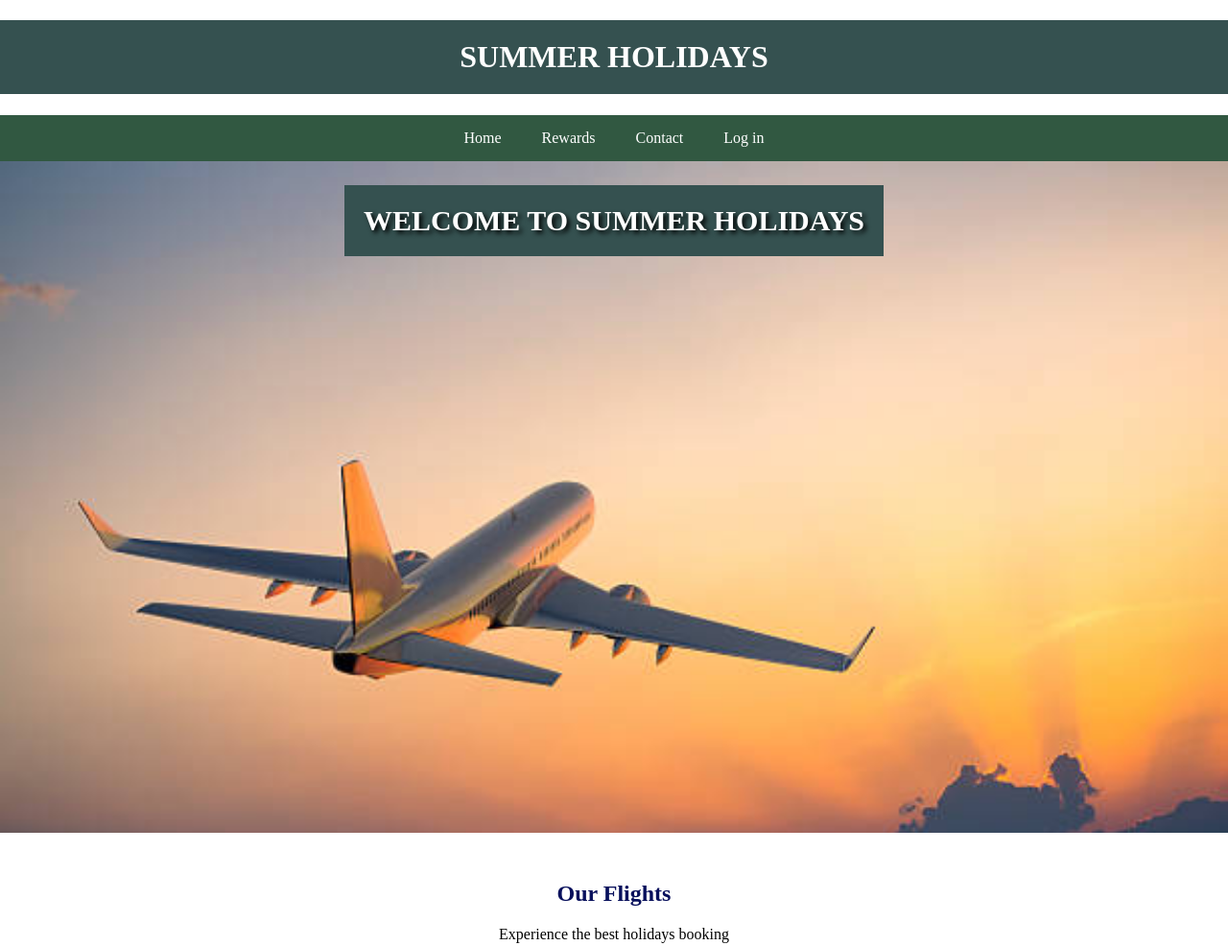
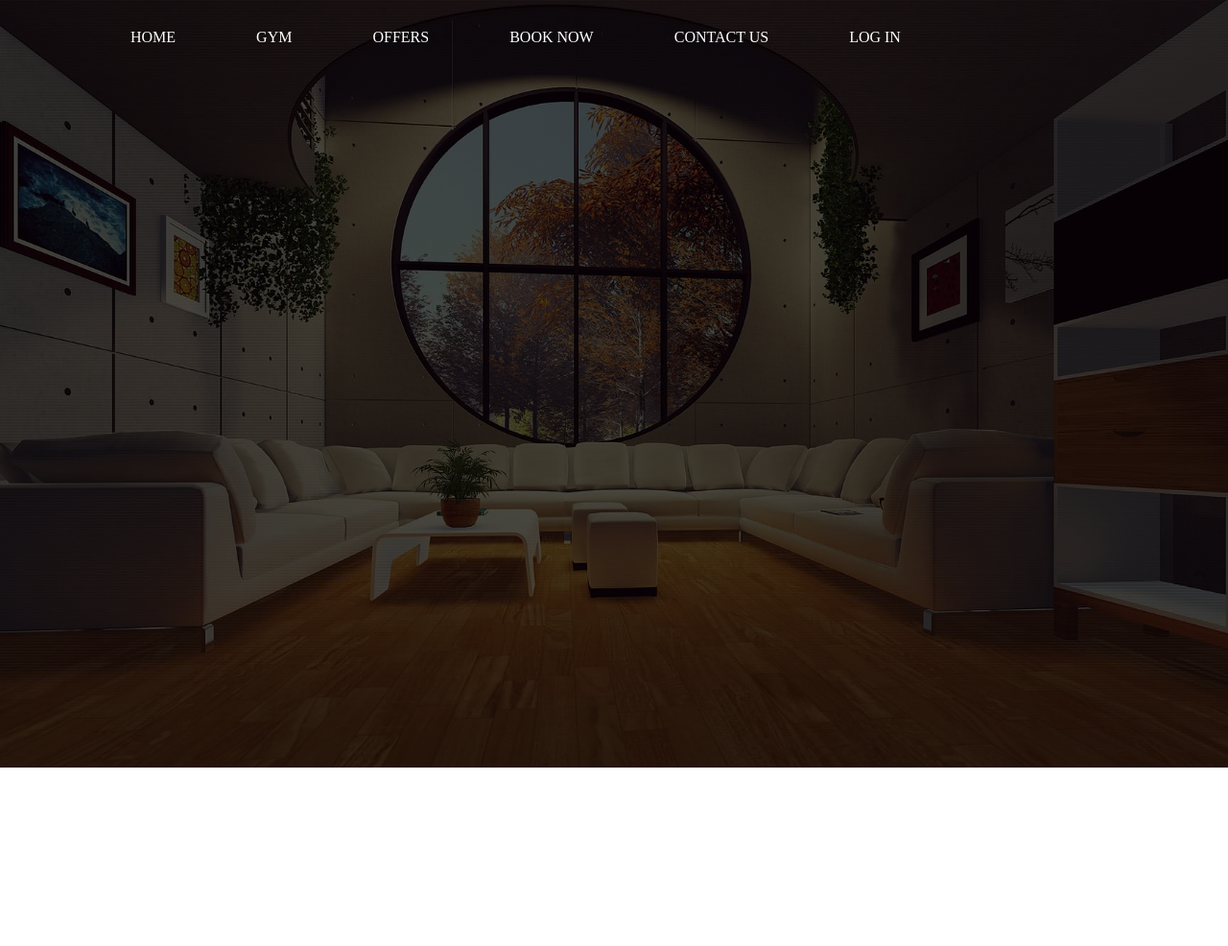
Before and after one commit to saijoshii/finall-sai, a plain HTML site: page index.html in a window 1280 px wide. Shown: the top 986 px of the page at 96% size. After the commit the page ends 800 px from the top, so only its background shows below. Drawn offline with Linux system fonts and the light colour scheme.

Commit message:
new concept
new concept
not sure it works

```diff
--- /dev/null
+++ b/gym.css
@@ -0,0 +1,71 @@
+h1{
+    text-align: center;
+    color: #88bdbc;
+
+
+}
+
+body{
+    color: rgb(0, 0, 0);
+    font-family: 'Times New Roman', Times, serif;
+    padding: 0;
+    margin: 0;
+
+}
+h1{
+    text-align: center;
+    background-color: rgb(53, 81, 80);
+    color: white;
+    padding: 20px;
+    max-height: fit-content;
+}
+.nav {
+    background-color: rgb(49, 88, 65);
+    display:flex;
+    justify-content:center;
+
+
+}
+.nav a{
+    color: white;
+    text-align: center;
+    padding: 15px 21px;
+    text-decoration: none;
+}
+.nav a:hover{
+    background-color: rgb(8, 63, 34);
+}
+.flight{
+    background-size: cover;
+    /* background-image: url(istockphoto-155439315-612x612.jpg); */
+    height: 700px;
+    align-items: first baseline;
+    color: white;
+    display: flex;
+    text-shadow: 3px 3px 5px black;
+    justify-content: center;
+}
+.flight h1{
+    font-size: 30px;
+    font-family: 'Times New Roman', Times, serif;
+}
+.content{
+    text-align: center;
+    padding: 30px;
+}
+.content h2{
+    color: rgb(8, 16, 92);
+
+}
+.content img{
+    height: auto;
+    width: 100%;
+}
+footer{
+    text-align: center;
+    font-size: medium;
+    font-family: 'Times New Roman', Times, serif;
+    font-weight: 100;
+    background-color: white;
+    padding: 20px   ;
+}
--- a/index.html
+++ b/index.html
@@ -3,120 +3,24 @@
 <head>
     <meta charset="UTF-8">
     <meta name="viewport" content="width=device-width, initial-scale=1.0">
-    <title>SUMMER HOLIDAYS</title>
-    <style>
-        body{
-            color: rgb(0, 0, 0);
-            font-family: 'Times New Roman', Times, serif;
-            padding: 0;
-            margin: 0;
-
-        }
-        h1{
-            text-align: center;
-            background-color: rgb(53, 81, 80);
-            color: white;
-            padding: 20px;
-            max-height: fit-content;
-        }
-        .nav {
-            background-color: rgb(49, 88, 65);
-            display:flex;
-            justify-content:center;
-
-
-        }
-        .nav a{
-            color: white;
-            text-align: center;
-            padding: 15px 21px;
-            text-decoration: none;
-        }
-        .nav a:hover{
-            background-color: rgb(8, 63, 34);
-        }
-        .flight{
-            background-size: cover;
-            background-image: url(istockphoto-155439315-612x612.jpg);
-            height: 700px;
-            align-items: first baseline;
-            color: white;
-            display: flex;
-            text-shadow: 3px 3px 5px black;
-            justify-content: center;
-        }
-        .flight h1{
-            font-size: 30px;
-            font-family: 'Times New Roman', Times, serif;
-        }
-        .content{
-            text-align: center;
-            padding: 30px;
-        }
-        .content h2{
-            color: rgb(8, 16, 92);
-
-        }
-        .content img{
-            height: auto;
-            width: 100%;
-        }
-        footer{
-            text-align: center;
-            font-size: medium;
-            font-family: 'Times New Roman', Times, serif;
-            font-weight: 100;
-            background-color: white;
-            padding: 20px   ;
-        }
-
-    </style>
-
+    <link rel="stylesheet" type="text/css" href="style.css">
+    <title>Summer Holidays</title>
 </head>
 <body>
-    <h1> SUMMER HOLIDAYS</h1>
-    <nav class="nav">
-
-        <a class="Home">Home</a><br>
-        <a class ="Rewards">Rewards</a><br>
-        <!-- <a class ="Book a flight">Booking</a><br> -->
-        <!-- <a class ="About">About</a><br> -->
-        <a class ="Contact">Contact</a><br>
-
-        <a class ="Login" <a href="login.html"> Log in</a></a><br>
-    </nav>
-    <section class="flight">
-        <h1>WELCOME TO SUMMER HOLIDAYS</h1>
-    </section>
-    <section class="content"Home>
-
-        <h2> Our Flights</h2>
-        <p> Experience the best holidays booking</p>
-        <!-- <img src="aeroplane forweb.png" alt="plane"> -->
-
-    </section>
-
-    <section class="content" id="rewards">
-        <h2>Reward Program</h2>
-        <p> Join our reward program and get chance to win one family trip to Africa</p>
-        <!-- <img src="istockphoto-155439315-612x612.jpg" alt="anotherplane"> -->
-    </section>
-    <section class="content" id="Contact">
-        <h2> Contact Us </h2>
-        <p> we love to hear from you! Get in touch</p>
-        <!-- <img src="aeroplane forweb.png" alt="plane2"> -->
-    </section>
-    <!-- <section class="content" id="login">
-        <h2></h2> -->
-
-    <footer>
-        <p> SUMMER HOLIDAYS 2024.ALL RIGHTS RESERVED</p>
-    </footer>
-
-
-
-        <div>
+    <div class="house">
+        <div class="bar">
+            <!-- <img src="livingroom.webp" alt="logo"> -->
+           <ul>
+            <li><a href="index.html" >Home</a></li>
+            <li><a href="gym.html" >Gym</a></li>
+            <li><a href="#" >Offers</a></li>
+            <li><a href="#" >Book Now</a></li>
+            <li><a href="#" >Contact us</a></li>
+            <li><a href="login.html" >Log in</a></li>
+           </ul>
+        </div>
 
     </div>
+
 </body>
 </html>
--- /dev/null
+++ b/login.css
@@ -0,0 +1,33 @@
+
+*{
+    margin: 0;
+    padding: 0;
+    box-sizing: border-box;
+    font-family: 'Times New Roman', Times, serif;
+}
+ /* h1{
+    text-align: center;
+    font-size: large;
+
+}
+div{
+    text-align: center;
+    padding-left: 10px;
+    margin: 0ch; */
+
+ body{
+    display: flex;
+    justify-content: center;
+    align-items: center;
+    min-height: 100vh;
+    background: seagreen;
+ }
+ div{
+    width: 420px;
+    color: rgb(8, 202, 31);
+    background-color:  rgb(255, 255, 255);
+ }
+ div h1{
+    text-align: center;
+    font-size: 37px;
+ }
--- a/style.css
+++ b/style.css
@@ -1,6 +1,40 @@
-h1{
-    text-align: center;
-    color: #88bdbc;
+.house{
+    height: 100vh;
+    width: 100%;
+    background-image: linear-gradient(rgba(0,0,0,0.70),rgba(0,0,0,0.72)), url(bbbbb.jpg);
+    background-size: cover;
+    background-position: center;
+
+    font-family: 'Times New Roman', Times, serif;
 
 
 }
+*{
+    margin: 0;
+    padding: 0;
+    font-family: 'Times New Roman', Times, serif;
+}
+.bar{
+    width: 85%;
+    margin: auto;
+    padding: 30px 0;
+    display: flex;
+    align-items: center;
+    justify-content: space-between;
+
+}
+
+.bar ul li {
+    list-style: none;
+    display: inline-block;
+    margin: 0 40px;
+    text-transform: uppercase;
+}
+.bar ul li a{
+    color: white;
+    text-decoration: none;
+}
+.logo {
+    width: 1px;
+    height: 0;
+}
```
Also changed, not shown: gym.html (added, +61 -0 lines), login.html (+11 -17 lines), bbbbb.jpg (added), cardio.jpg (added), dreamyresort.jpg (added), gymarea.jpg (added), livingroom.webp (added).
